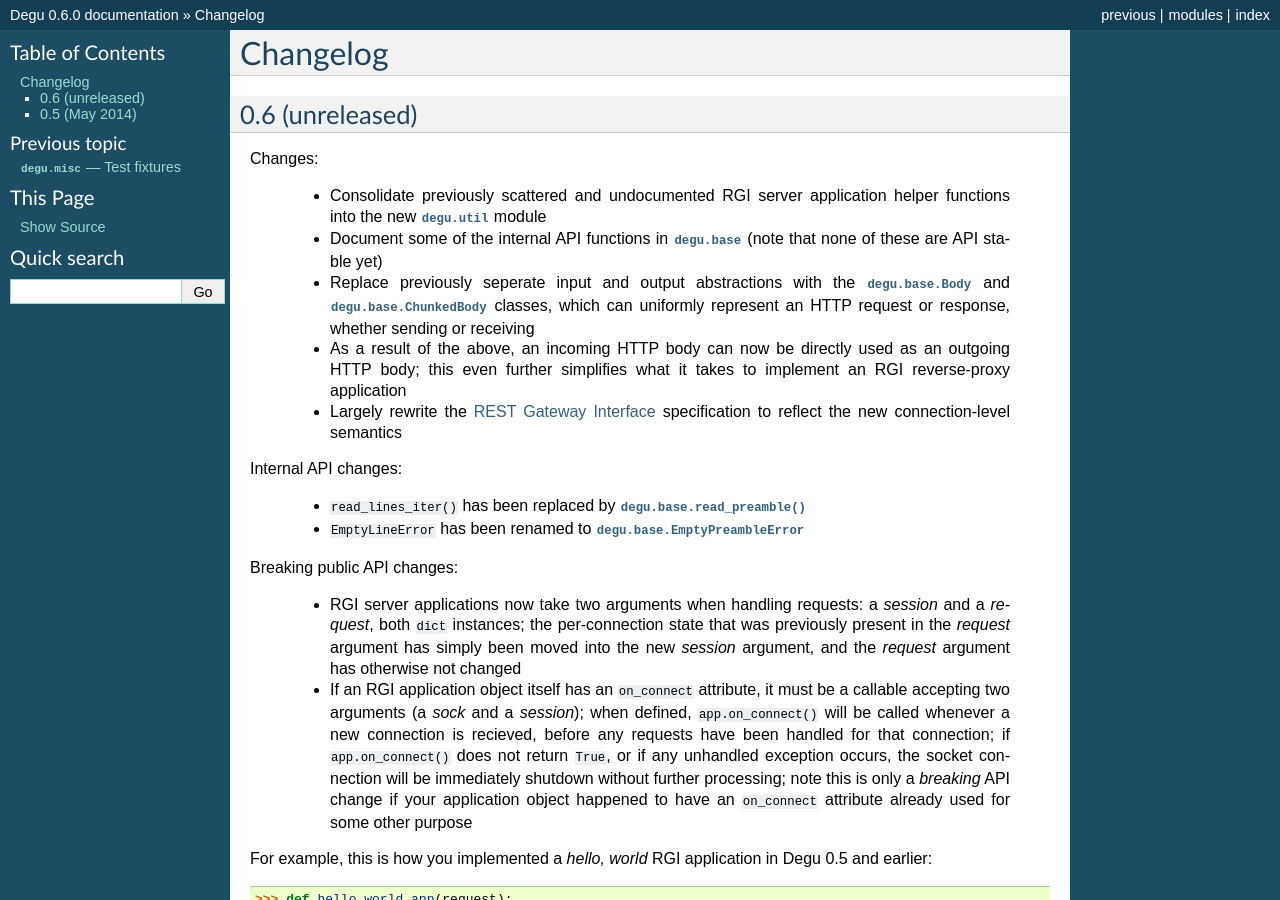
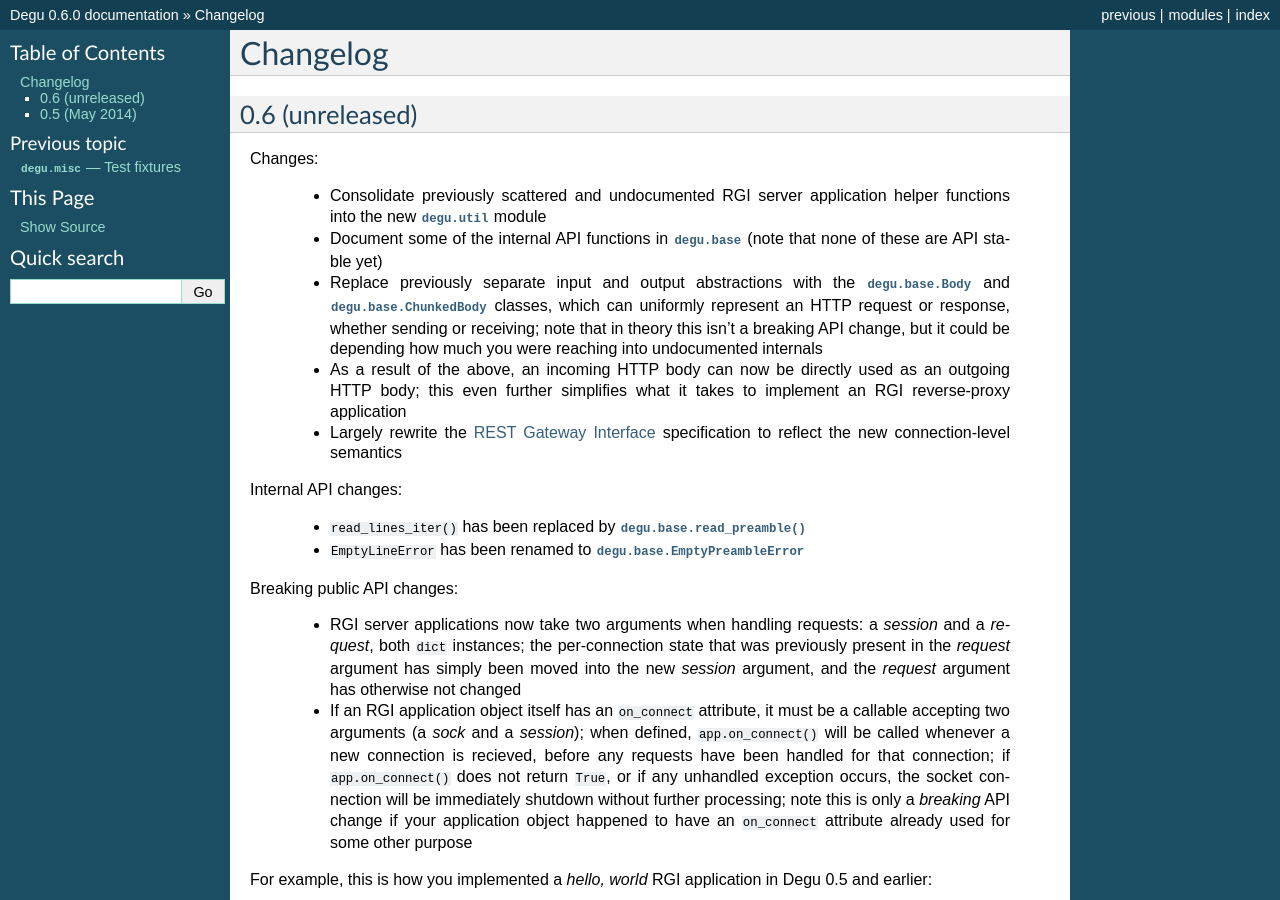
Before and after one commit to json420/degu, a Sphinx documentation site: the page built from doc/changelog.rst, in a window 1280 px wide and 900 px high. Built offline with Sphinx 7.4.7, drawn with Linux system fonts in a browser that asks for light colours.

Commit message:
Tweaks to changelog.rst

```diff
--- a/doc/changelog.rst
+++ b/doc/changelog.rst
@@ -13,10 +13,11 @@ Changes:
     * Document some of the internal API functions in :mod:`degu.base` (note that
       none of these are API stable yet)
 
-    * Replace previously seperate input and output abstractions with the
+    * Replace previously separate input and output abstractions with the
       :class:`degu.base.Body` and :class:`degu.base.ChunkedBody` classes, which
       can uniformly represent an HTTP request or response, whether sending or
-      receiving
+      receiving; note that in theory this isn't a breaking API change, but it
+      could be depending how much you were reaching into undocumented internals
 
     * As a result of the above, an incoming HTTP body can now be directly used
       as an outgoing HTTP body; this even further simplifies what it takes to
```
